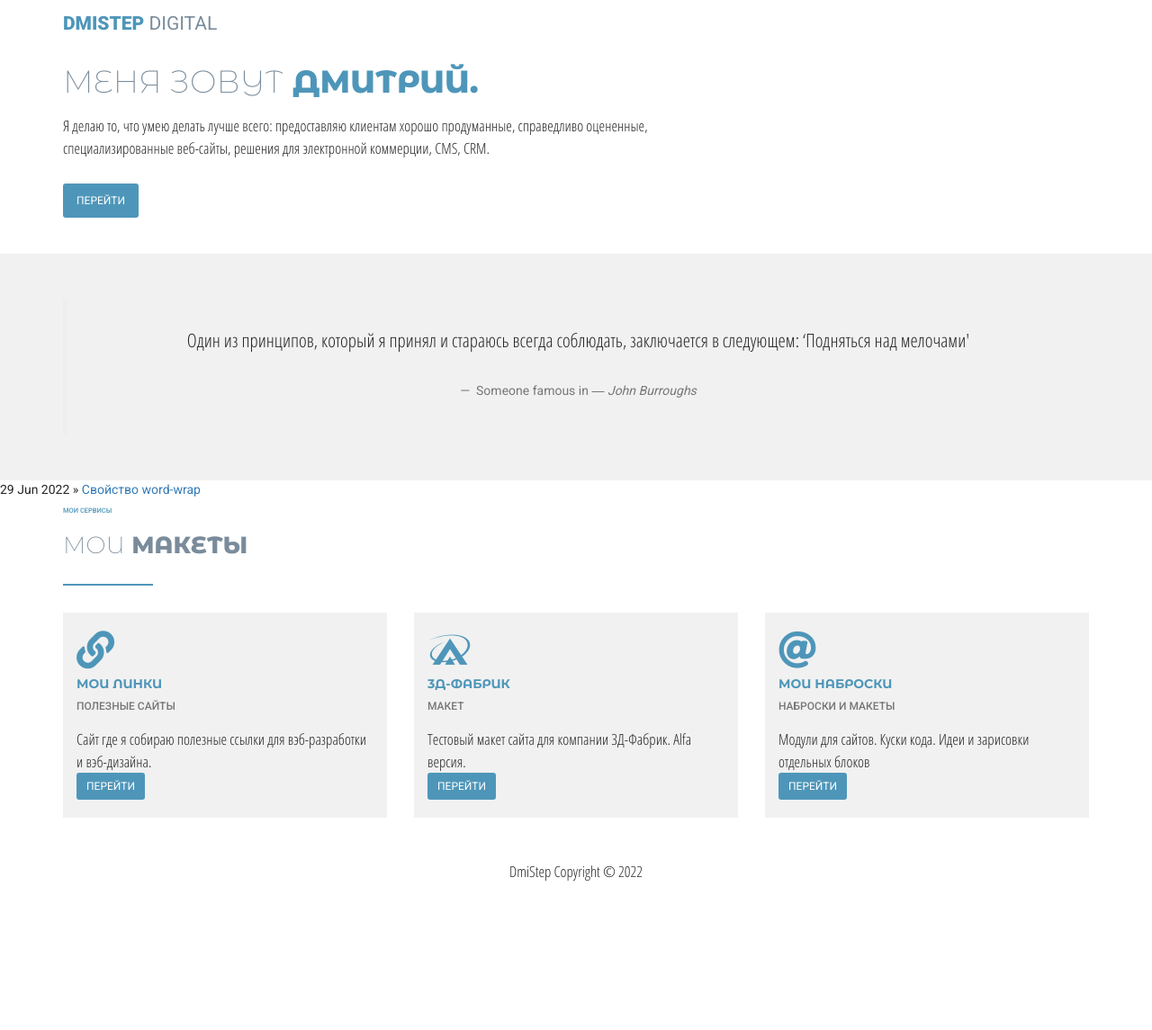
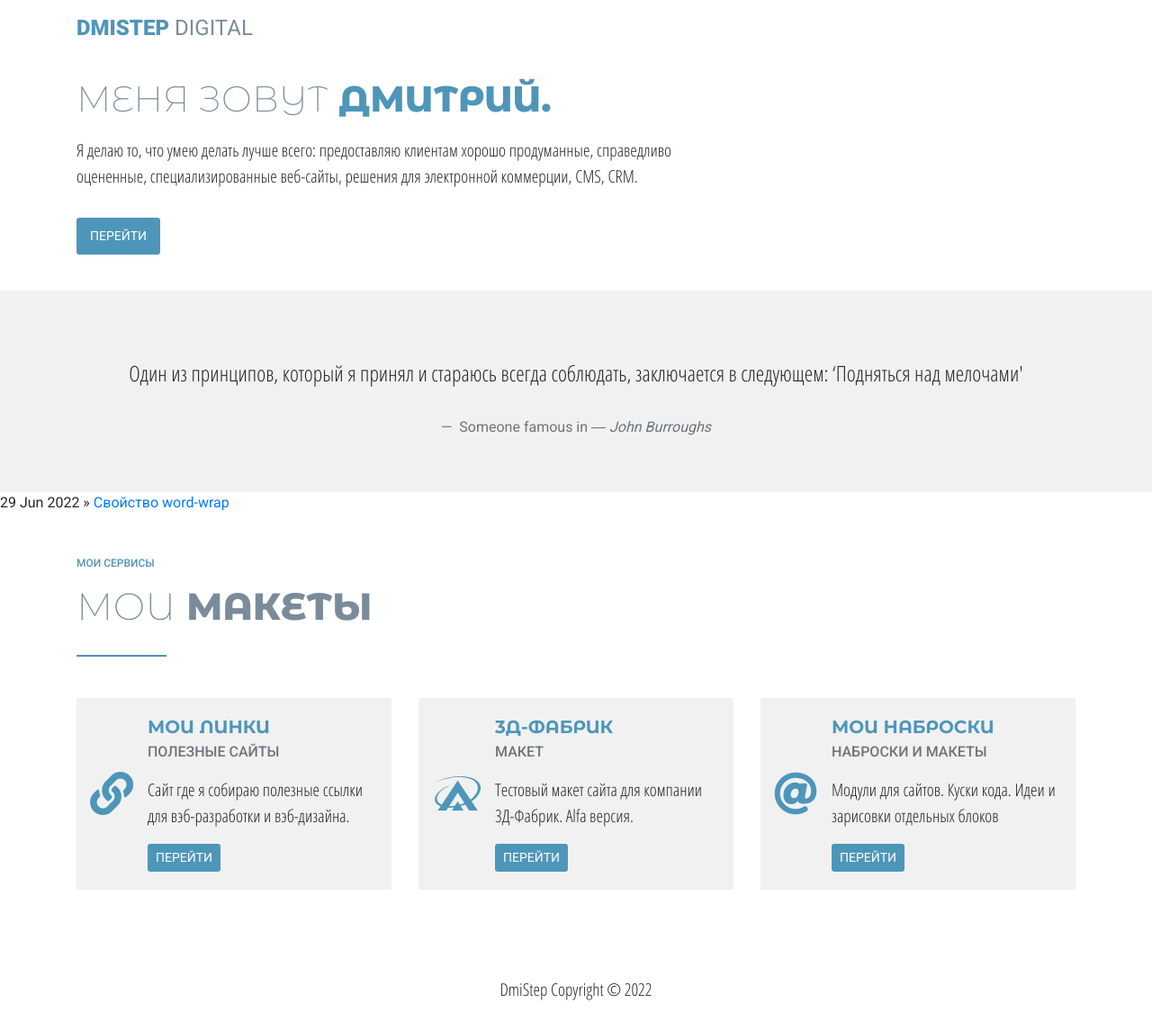
Before and after one commit to Dmistep/dmistep.github.io, a Jekyll site: the page built from index.html, in a window 1280 px wide. Shown: the whole page at 90% size. Built offline with Jekyll 4.4.1, drawn with Linux system fonts in a browser that asks for light colours; nearby versions of some CDN libraries; library files that are not in the unit come from our copies; before the commit the page ends 1011 px from its top, so only the background shows below that.

Commit message:
update head.html

```diff
--- a/_includes/head.html
+++ b/_includes/head.html
@@ -8,7 +8,7 @@
     <link rel="stylesheet" href="https://use.fontawesome.com/releases/v5.8.1/css/all.css"
     integrity="sha384-50oBUHEmvpQ+1lW4y57PTFmhCaXp0ML5d60M1M7uH2+nqUivzIebhndOJK28anvf" crossorigin="anonymous">
     <!-- Bootstrap CSS -->
-    <link href="assets/dist/css/bootstrap.css" rel="stylesheet">
+    <link href="assets/css/bootstrap.css" rel="stylesheet">
     <link rel="stylesheet" href="css/style.css">
     <title>DmiStep Digital</title>
 </head>
```
